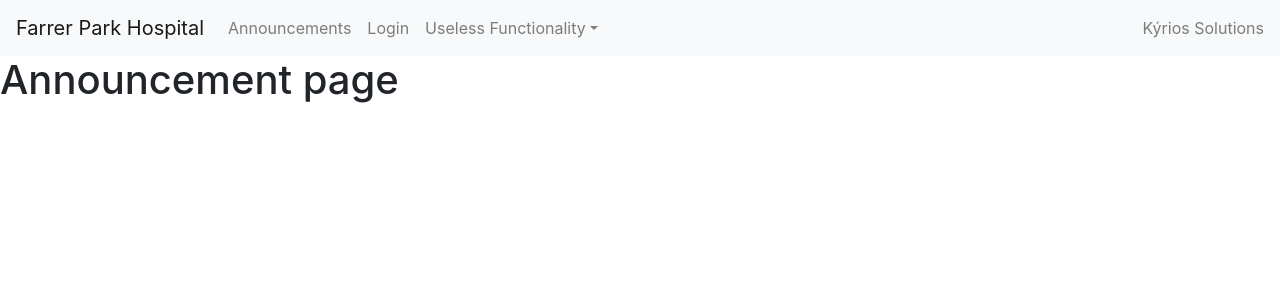
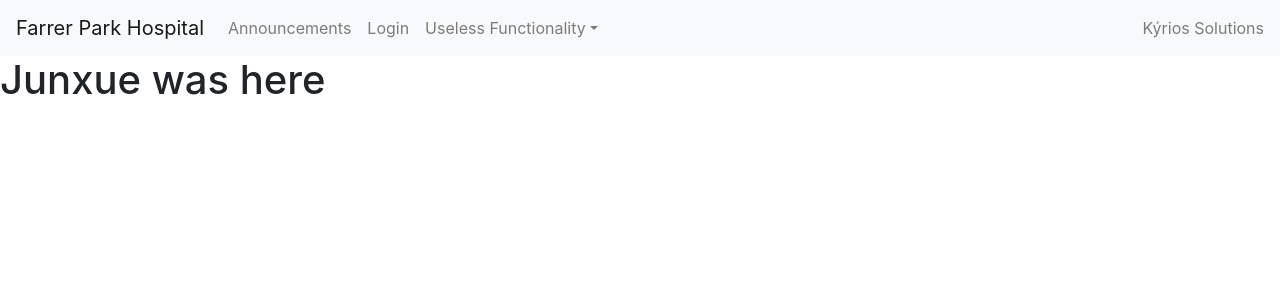
Before and after one commit to teamkyrios/aws, a React (Create React App) app: page /announcements in a window 1280 px wide. Shown: the top 300 px of the page. Built offline with nearby package versions, Linux system fonts and the light colour scheme.

Commit message:
Update AnnouncementPage.js

```diff
--- a/src/components/AnnouncementPage.js
+++ b/src/components/AnnouncementPage.js
@@ -1,11 +1,11 @@
-import React from 'react';
+import React from "react";
 
 const AnnoucementPage = () => {
-	return (
-		<div>
-			<h1>Announcement page</h1>
-		</div>
-	);
+  return (
+    <div>
+      <h1>Junxue was here</h1>
+    </div>
+  );
 };
 
 export default AnnoucementPage;
```
